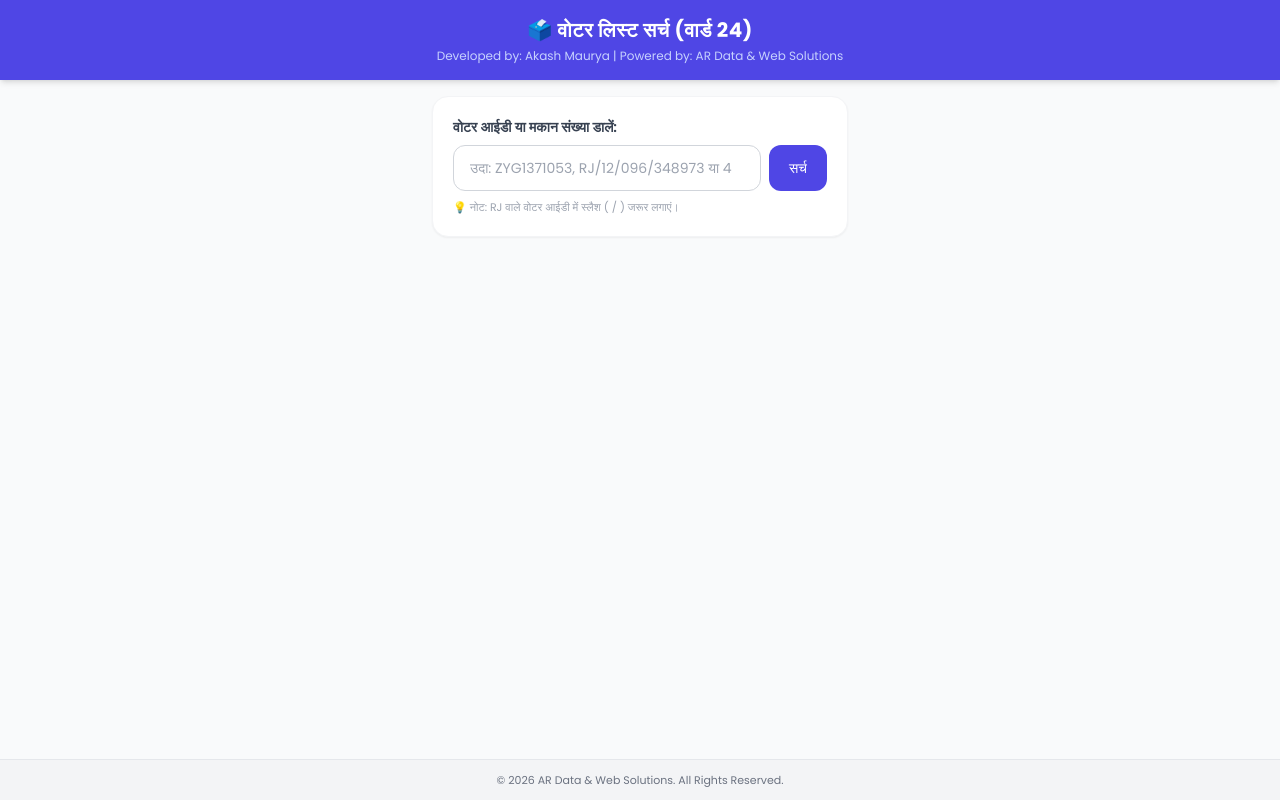
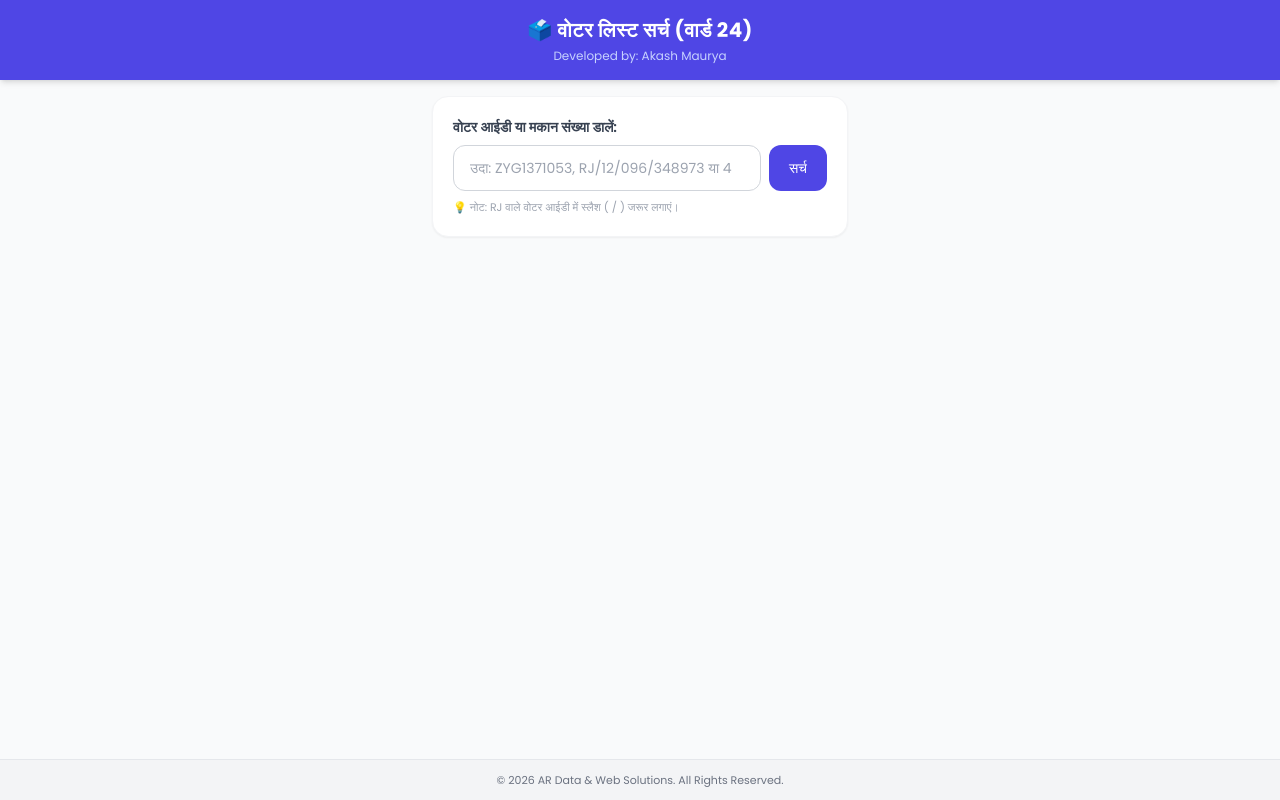
Before and after one commit to Heyyyakashhhh/my-voter-bot, a website: page public/index.html in a window 1280 px wide. Drawn offline with nearby package versions, Linux system fonts and the light colour scheme.

Commit message:
changes in index.html

```diff
--- a/public/index.html
+++ b/public/index.html
@@ -18,7 +18,7 @@
 
   <header class="bg-indigo-600 text-white shadow-md p-4 text-center sticky top-0 z-50">
     <h1 class="text-xl font-bold tracking-wide">🗳️ वोटर लिस्ट सर्च (वार्ड 24)</h1>
-    <p class="text-xs text-indigo-200 mt-1">Developed by: Akash Maurya | Powered by: AR Data & Web Solutions</p>
+    <p class="text-xs text-indigo-200 mt-1">Developed by: Akash Maurya</p>
   </header>
 
   <main class="flex-grow p-4 max-w-md mx-auto w-full">
```
